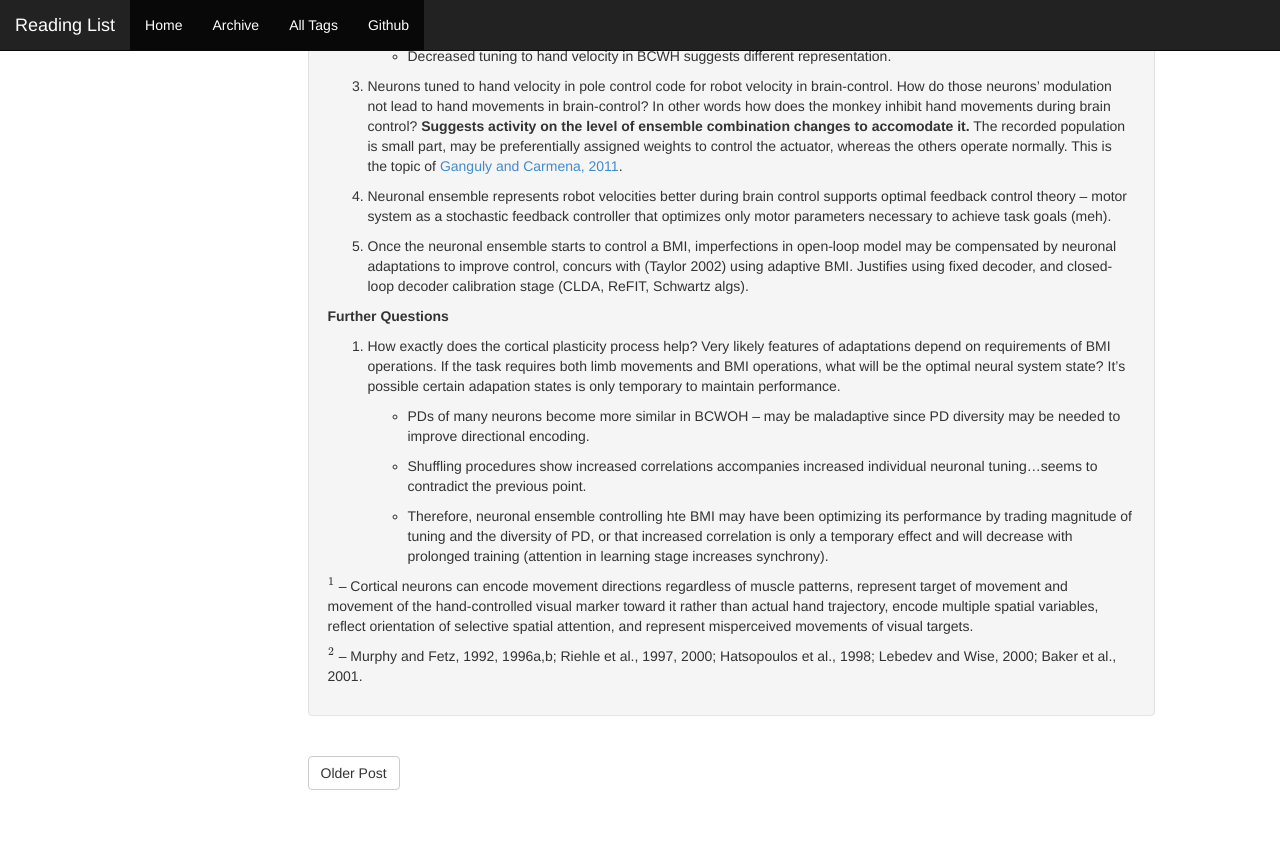
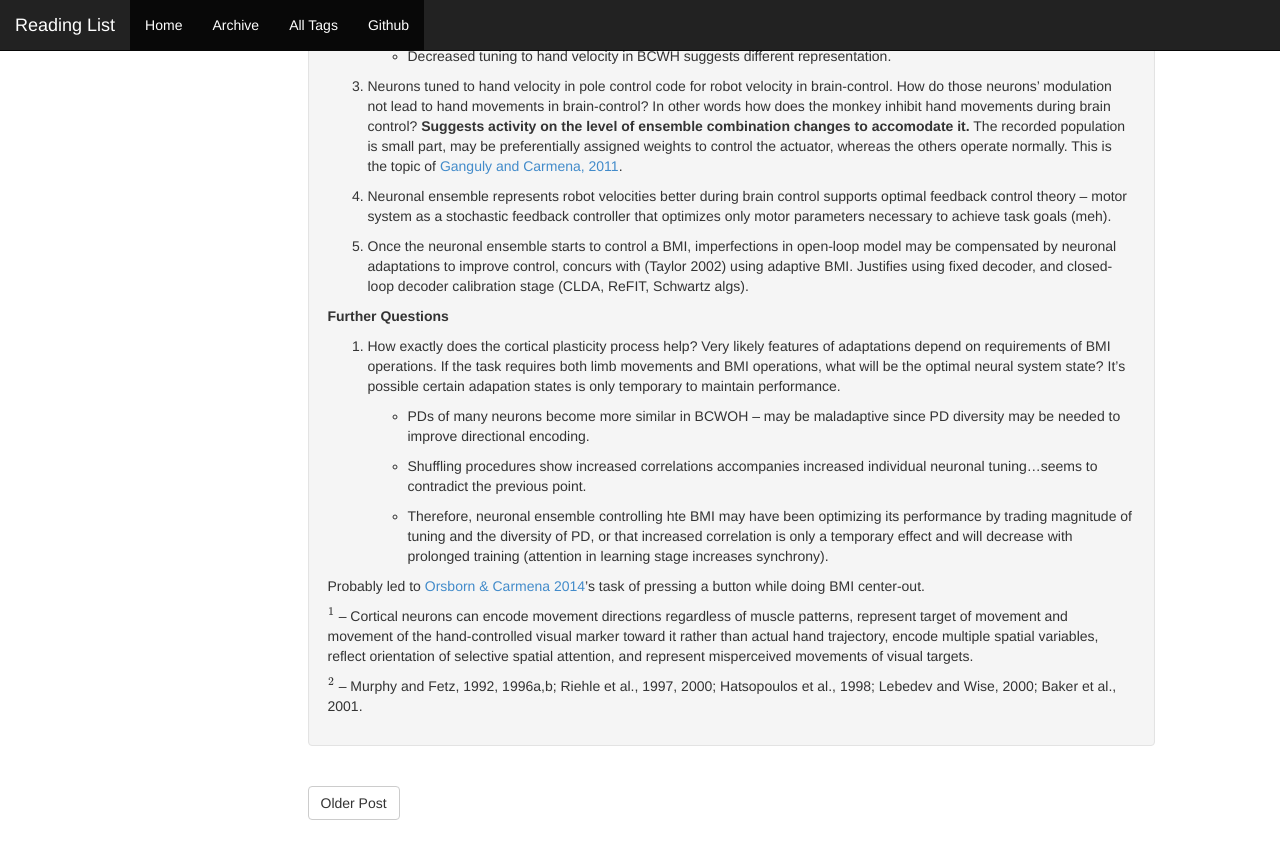
Before and after one commit to allenyin/reading_list, a Jekyll site: the page built from _posts/2016-12-17-Lebedev2005-CorticalAdaptationDuringBMIControl.md, in a window 1280 px wide and 900 px high, scrolled down 2291 px. Shown: the top 859 px of the window. Built offline with Jekyll 4.4.1, drawn with Linux system fonts in a browser that asks for light colours; formulas are drawn with MathJax 3.

Commit message:
Lebedev 2005 post.

```diff
--- a/_posts/2016-12-17-Lebedev2005-CorticalAdaptationDuringBMIControl.md
+++ b/_posts/2016-12-17-Lebedev2005-CorticalAdaptationDuringBMIControl.md
@@ -106,6 +106,8 @@ $$V_x(t)=b+\sum^{n}_{\tau=-m}\mathbf{w}(\tau)\mathbf{n}(t+\tau)+\epsilon(t)$$
 
     - Therefore, neuronal ensemble controlling hte BMI may have been optimizing its performance by trading magnitude of tuning and the diversity of PD, or that increased correlation is only a temporary effect and will decrease with prolonged training (attention in learning stage increases synchrony).
 
+Probably led to [Orsborn & Carmena 2014](../../2015/07/OrsbornCarmena2014)'s task of pressing a button while doing BMI center-out.
+
 $$^1$$ --  Cortical neurons can encode movement directions regardless of muscle patterns, represent target of movement and movement of the hand-controlled visual marker toward it rather than actual hand trajectory, encode multiple spatial variables, reflect orientation of selective spatial attention, and represent misperceived movements of visual targets.
 
 $$^2$$ -- Murphy and Fetz, 1992, 1996a,b; Riehle et al., 1997, 2000; Hatsopoulos et al., 1998; Lebedev and Wise, 2000; Baker et al., 2001.
```
